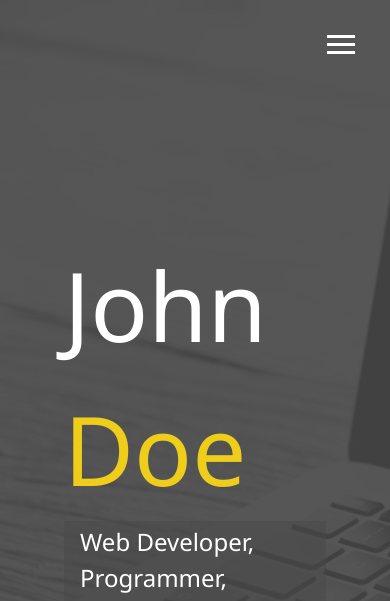
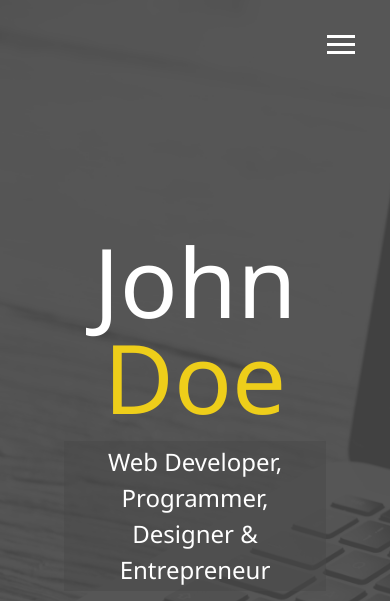
Before and after one commit to marion-lab/modern_porfolio, a website: page dist/index.html in a window 390 px wide. Shown: the top 601 px of the page. Drawn offline with Linux system fonts and the light colour scheme.

Commit message:
added media queries and made menu overlay responsive

```diff
--- a/scss/_config.scss
+++ b/scss/_config.scss
@@ -1,7 +1,7 @@
 $primary-color: #444;
 $secondary-color: #eece1a;
 $show-home-image: true;
-$home-image: url(../dist/img/home-background.jpg);
+$home-image: url(../img/home-background.jpg);
 $background-opacity: 0.9;
 
 @mixin easeOut {
@@ -28,3 +28,28 @@ $background-opacity: 0.9;
     }
   }
 }
+
+// Media Query Mixins
+@mixin mediaSm {
+  @media screen and (max-width: 500px) {
+    @content;
+  }
+}
+
+@mixin mediaMd {
+  @media screen and (max-width: 768px) {
+    @content;
+  }
+}
+
+@mixin mediaLg {
+  @media screen and (min-width: 769px) and (max-width: 1170px) {
+    @content;
+  }
+}
+
+@mixin mediaXl {
+  @media screen and (min-width: 1171px) {
+    @content;
+  }
+}
--- a/scss/_menu.scss
+++ b/scss/_menu.scss
@@ -89,7 +89,7 @@
     .portrait {
       width: 250px;
       height: 250px;
-      background: url("../dist/img/portrait-small.jpg");
+      background: url("../img/portrait-small.jpg");
       background-size: cover;
       border-radius: 50%;
       border: solid 3px $secondary-color;
--- /dev/null
+++ b/scss/_mobile.scss
@@ -0,0 +1,54 @@
+// Widescreens
+@include mediaXl {
+}
+
+// Desktops & Laptops
+@include mediaLg {
+}
+
+// Tablets & small laptops
+@include mediaMd {
+  main {
+    align-items: center;
+    text-align: center;
+
+    .lg-heading {
+      line-height: 1;
+      margin-bottom: 1rem;
+    }
+  }
+
+  ul.menu-nav,
+  div.menu-branding {
+    float: none;
+    width: 100%;
+    min-height: 0;
+
+    &.show {
+      transform: translate3d(0, 0, 0);
+      font-size: 24px;
+    }
+  }
+
+  .menu-nav {
+    height: 75vh;
+    transform: translate3d(-100%, 0, 0);
+  }
+
+  .menu-branding {
+    height: 25vh;
+    transform: translate3d(100%, 0, 0);
+
+    .portrait {
+      width: 150px;
+      height: 150px;
+    }
+  }
+}
+
+// Smartphones
+@include mediaSm {
+  main#home h1 {
+    margin-top: 10vh;
+  }
+}
--- a/scss/main.scss
+++ b/scss/main.scss
@@ -5,6 +5,7 @@
 
 @import "config";
 @import "menu";
+@import "mobile";
 
 * {
   box-sizing: border-box;
```
Also changed, not shown: dist/css/main.css, dist/index.html, scss/main.css (deleted), 1 other file.
